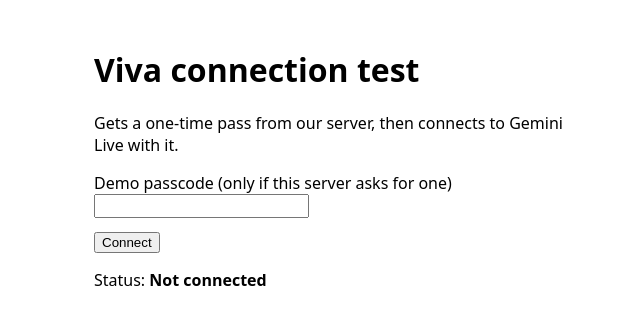
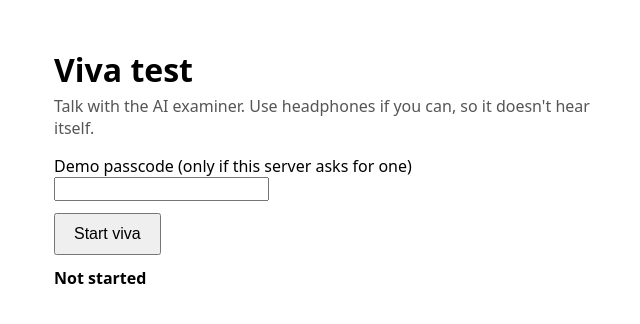
Before and after one commit to bryanfrds/GDG-APU-Cloud-Innovation-Hackathon-, a Next.js app: page /viva-test in a window 1280 px wide. Shown: the top 324 px of the page, without its empty margins (306-946 px from the left). Built offline with nearby package versions, Linux system fonts and the light colour scheme.

Commit message:
Turn the viva test page into a spoken conversation

```diff
--- a/app/viva-test/page.tsx
+++ b/app/viva-test/page.tsx
@@ -1,101 +1,264 @@
 "use client";
 
-// Step 3 test page: get a pass from our server, then connect to Gemini Live with it.
-// No microphone yet; that's step 4.
+// Step 4 test page: a spoken conversation with the AI examiner.
+// Mic in, AI voice out, both sides written out live. Plain on purpose;
+// the real screens get designed separately and reuse lib/viva.
 import { useEffect, useRef, useState } from "react";
-import { GoogleGenAI, Modality, type Session } from "@google/genai";
+import { GoogleGenAI, Modality, type LiveServerMessage, type Session } from "@google/genai";
+import { MIC_MIME_TYPE, startMic, VoicePlayer, type MicCapture } from "@/lib/viva/audio";
+import { appendText, closeTurn, EMPTY_TRANSCRIPT, type Transcript } from "@/lib/viva/transcript";
 
-type Status = "idle" | "getting-pass" | "connecting" | "connected" | "error";
+type Status = "idle" | "starting" | "live" | "ended" | "error";
+
+const STEP_TIMEOUT_MS = 15000;
+const KICKOFF =
+  "The student is ready. Greet them in one sentence, then ask your first question " +
+  "about their sorting algorithms assignment.";
 
 export default function VivaTestPage() {
   const [status, setStatus] = useState<Status>("idle");
-  const [detail, setDetail] = useState("");
+  const [error, setError] = useState("");
+  const [transcript, setTranscript] = useState<Transcript>(EMPTY_TRANSCRIPT);
+  const [aiSpeaking, setAiSpeaking] = useState(false);
   const [passcode, setPasscode] = useState("");
+
   const sessionRef = useRef<Session | null>(null);
+  const micRef = useRef<MicCapture | null>(null);
+  const playerRef = useRef<VoicePlayer | null>(null);
+  // Each Start gets a new number. Anything from an older attempt (a late close
+  // event, a slow mic prompt) sees it's no longer current and cleans up quietly.
+  const attemptRef = useRef(0);
 
-  // Close the connection if the page is left while connected.
-  useEffect(() => () => sessionRef.current?.close(), []);
+  // Clean up the mic and connection if the page is closed mid-viva.
+  useEffect(() => () => teardown(), []); // eslint-disable-line react-hooks/exhaustive-deps
 
-  async function connect() {
-    setDetail("");
+  function handleMessage(msg: LiveServerMessage) {
+    if (msg.goAway) {
+      // Gemini is about to end the connection (it caps session length).
+      endWithNotice("Time's up: the viva session reached its length limit.");
+      return;
+    }
+    const content = msg.serverContent;
+    if (!content) return;
+
+    if (content.interrupted) {
+      // The student started talking over the AI: stop its voice straight away
+      // and drop any audio that came with this message.
+      playerRef.current?.interrupt();
+    } else {
+      for (const part of content.modelTurn?.parts ?? []) {
+        if (part.inlineData?.data) {
+          playerRef.current?.play(part.inlineData.data);
+          setAiSpeaking(true);
+        }
+      }
+    }
+
+    const heard = content.inputTranscription?.text;
+    const said = content.outputTranscription?.text;
+    if (heard || said || content.turnComplete || content.interrupted) {
+      setTranscript((t) => {
+        let next = t;
+        if (heard) next = appendText(next, "student", heard);
+        if (said) next = appendText(next, "ai", said);
+        if (content.interrupted) next = closeTurn(next, "interrupted");
+        else if (content.turnComplete) next = closeTurn(next, "complete");
+        return next;
+      });
+    }
+  }
+
+  async function start() {
+    teardown();
+    const attempt = attemptRef.current;
+    const current = () => attemptRef.current === attempt;
+
+    setError("");
+    setTranscript(EMPTY_TRANSCRIPT);
+    setAiSpeaking(false);
+    setStatus("starting");
+
+    // Must be created inside the click so the browser lets it make sound.
+    const player = new VoicePlayer(() => {
+      if (current()) setAiSpeaking(false);
+    });
+    playerRef.current = player;
+    void player.resume();
+
     try {
-      setStatus("getting-pass");
+      // Ask for the mic first, so the permission prompt doesn't eat into the
+      // token's short start window. Audio before the session opens is dropped.
+      const mic = await startMic((data) => {
+        sessionRef.current?.sendRealtimeInput({ audio: { data, mimeType: MIC_MIME_TYPE } });
+      });
+      if (!current()) return mic.stop();
+      micRef.current = mic;
+
       const res = await fetch("/api/viva/token", {
         method: "POST",
         headers: passcode ? { "x-demo-code": passcode } : {},
+        signal: AbortSignal.timeout(STEP_TIMEOUT_MS),
       });
       const body = await res.json().catch(() => ({}));
-      if (!res.ok) throw new Error(body.error ?? `Token request failed (${res.status})`);
+      if (!res.ok) throw new Error(body.error ?? `Couldn't start the viva (${res.status})`);
+      if (!current()) return;
 
-      setStatus("connecting");
       const ai = new GoogleGenAI({ apiKey: body.token, httpOptions: { apiVersion: "v1alpha" } });
-      sessionRef.current = await ai.live.connect({
+      const connecting = ai.live.connect({
         model: body.model,
         config: { responseModalities: [Modality.AUDIO] },
         callbacks: {
-          onopen: () => setStatus("connected"),
-          onmessage: () => {},
-          onerror: (e) => {
-            setStatus("error");
-            setDetail(e.message || "Connection error");
+          onmessage: (m) => {
+            if (current()) handleMessage(m);
           },
+          // A close event always follows an error, with the real reason; report that instead.
+          onerror: () => {},
           onclose: (e) => {
-            setStatus((s) => (s === "error" ? s : "idle"));
-            if (e.reason) setDetail(`Closed: ${e.reason}`);
+            if (!current()) return; // we closed it, or it belongs to an older attempt
+            fail(e.reason ? `The viva was disconnected: ${e.reason}` : `The viva was disconnected (code ${e.code}).`);
           },
         },
       });
+      // If the connection opens after we gave up, close it.
+      connecting.then((s) => !current() && s.close(), () => {});
+      const session = await withTimeout(connecting, STEP_TIMEOUT_MS, "Couldn't reach the AI examiner. Check your internet and try again.");
+      if (!current()) return;
+      sessionRef.current = session;
+
+      setStatus("live");
+      session.sendClientContent({ turns: KICKOFF, turnComplete: true });
     } catch (err) {
-      setStatus("error");
-      setDetail(err instanceof Error ? err.message : String(err));
+      if (current()) fail(describeError(err));
     }
   }
 
-  function disconnect() {
-    sessionRef.current?.close();
-    sessionRef.current = null;
-    setStatus("idle");
+  function fail(message: string) {
+    teardown();
+    setError(message);
+    setStatus("error");
+    setAiSpeaking(false);
   }
 
-  const busy = status === "getting-pass" || status === "connecting";
+  function endWithNotice(message: string) {
+    teardown();
+    setError(message);
+    setStatus("ended");
+    setAiSpeaking(false);
+  }
+
+  function stop() {
+    teardown();
+    setStatus("ended");
+    setAiSpeaking(false);
+  }
+
+  /** Stops everything from the current attempt and marks it as finished. */
+  function teardown() {
+    attemptRef.current++;
+    micRef.current?.stop();
+    micRef.current = null;
+    const session = sessionRef.current;
+    sessionRef.current = null;
+    session?.close();
+    playerRef.current?.close();
+    playerRef.current = null;
+  }
+
+  const running = status === "live" || status === "starting";
+  const lines = transcript.lines;
 
   return (
-    <main style={{ fontFamily: "system-ui, sans-serif", maxWidth: 480, margin: "48px auto", padding: "0 16px" }}>
-      <h1>Viva connection test</h1>
-      <p>Gets a one-time pass from our server, then connects to Gemini Live with it.</p>
+    <main style={styles.main}>
+      <h1 style={{ marginBottom: 4 }}>Viva test</h1>
+      <p style={{ marginTop: 0, color: "#555" }}>
+        Talk with the AI examiner. Use headphones if you can, so it doesn&apos;t hear itself.
+      </p>
+
       <label style={{ display: "block", margin: "0 0 12px" }}>
         Demo passcode (only if this server asks for one){" "}
         <input
           value={passcode}
           onChange={(e) => setPasscode(e.target.value)}
-          disabled={busy || status === "connected"}
+          disabled={running}
+          type="password"
           autoComplete="off"
           style={{ fontSize: 16 }}
         />
       </label>
-      {status === "connected" ? (
-        <button onClick={disconnect}>Disconnect</button>
+
+      {running ? (
+        <button onClick={stop} style={styles.button}>
+          {status === "starting" ? "Cancel" : "End viva"}
+        </button>
       ) : (
-        <button onClick={connect} disabled={busy}>
-          {busy ? "Connecting…" : "Connect"}
+        <button onClick={start} style={styles.button}>
+          {status === "idle" ? "Start viva" : "Start again"}
         </button>
       )}
-      <p data-testid="status">
-        Status: <strong>{labels[status]}</strong>
+
+      <p data-testid="status" style={{ margin: "12px 0" }}>
+        <strong>{statusLabel(status, aiSpeaking)}</strong>
       </p>
-      {detail && (
-        <p role="alert" style={{ color: "#b00020" }}>
-          {detail}
+      {error && (
+        <p role="alert" style={{ color: status === "error" ? "#b00020" : "#555" }}>
+          {error}
         </p>
       )}
+
+      <section aria-live="polite" aria-label="Conversation" data-testid="transcript">
+        {lines.map((line, i) => (
+          <p key={i} style={line.who === "ai" ? styles.ai : styles.student}>
+            <strong>{line.who === "ai" ? "Examiner" : "You"}:</strong> {line.text}
+          </p>
+        ))}
+      </section>
     </main>
   );
 }
 
-const labels: Record<Status, string> = {
-  idle: "Not connected",
-  "getting-pass": "Getting a pass…",
-  connecting: "Connecting to Gemini…",
-  connected: "Connected",
-  error: "Error",
-};
+function statusLabel(status: Status, aiSpeaking: boolean) {
+  switch (status) {
+    case "idle":
+      return "Not started";
+    case "starting":
+      return "Starting: allow the microphone if your browser asks…";
+    case "live":
+      return aiSpeaking ? "Examiner is speaking…" : "Listening…";
+    case "ended":
+      return "Viva ended";
+    case "error":
+      return "Something went wrong";
+  }
+}
+
+function describeError(err: unknown): string {
+  if (err instanceof DOMException) {
+    if (err.name === "NotAllowedError") return "Microphone access was blocked. Allow it in your browser and try again.";
+    if (err.name === "NotFoundError") return "No microphone was found. Plug one in and try again.";
+    if (err.name === "TimeoutError") return "The server took too long to respond. Try again.";
+  }
+  return err instanceof Error ? err.message : String(err);
+}
+
+function withTimeout<T>(p: Promise<T>, ms: number, message: string): Promise<T> {
+  return new Promise<T>((resolve, reject) => {
+    const timer = setTimeout(() => reject(new Error(message)), ms);
+    p.then(
+      (v) => {
+        clearTimeout(timer);
+        resolve(v);
+      },
+      (e) => {
+        clearTimeout(timer);
+        reject(e);
+      },
+    );
+  });
+}
+
+const styles = {
+  main: { fontFamily: "system-ui, sans-serif", maxWidth: 560, margin: "48px auto", padding: "0 16px" },
+  button: { fontSize: 16, padding: "10px 18px", cursor: "pointer" },
+  ai: { background: "#f2f2f2", padding: "8px 12px", borderRadius: 8 },
+  student: { padding: "8px 12px" },
+} as const;
```
